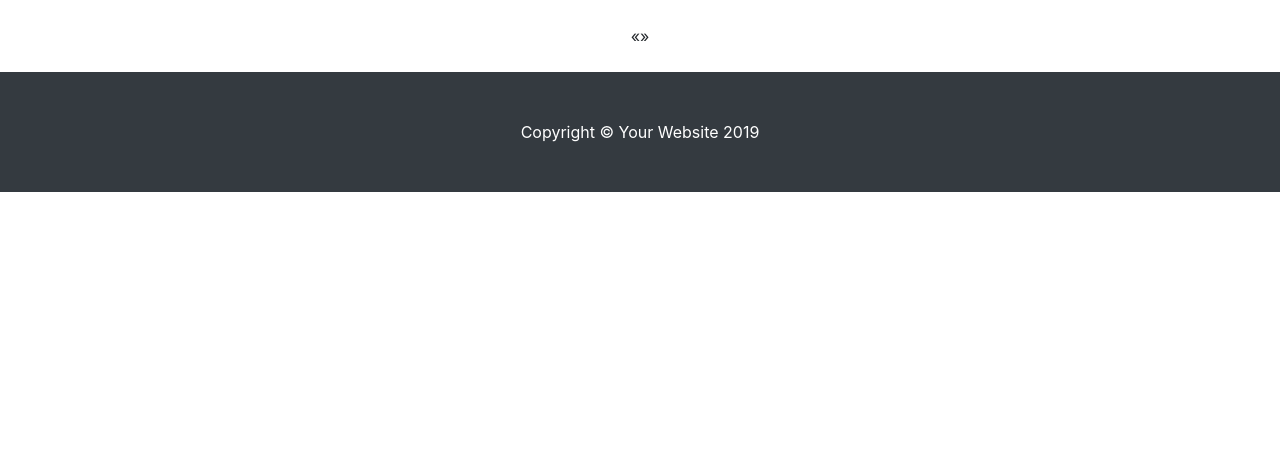
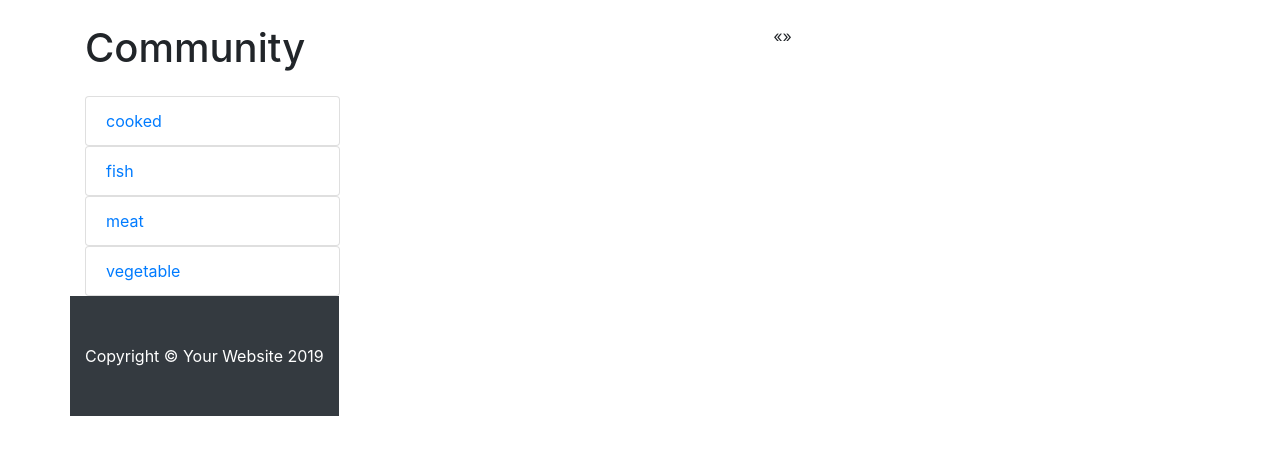
Before and after one commit to skkuse/2019spring_41class_team4, a Django app: template untitled/templates/foodlist.html in a window 1280 px wide. Shown: the part 56-511 px from the top of the page. Run offline with Django 3.2, Linux system fonts and the light colour scheme; the template is opened without the code that fills it, so the values that code supplies are empty; some libraries are stand-ins or nearby versions.

Commit message:
카테고리 추가
카테고리 추가

```diff
--- a/untitled/templates/foodlist.html
+++ b/untitled/templates/foodlist.html
@@ -54,6 +54,27 @@
   <div class="container">
 
     <!-- Jumbotron Header -->
+   <div class="row">
+<div class="col-lg-3">
+
+        <h1 class="my-4">Community</h1>
+
+        <div class="list-group">
+          <a href="{% url 'cooked' %}" class="list-group-item">cooked</a>
+        </div>
+    <div class="list-group">
+          <a href="{% url 'fish' %}" class="list-group-item">fish</a>
+        </div>
+    <div class="list-group">
+          <a href="{% url 'meat' %}" class="list-group-item">meat</a>
+        </div>
+    <div class="list-group">
+          <a href="{% url 'vegetable' %}" class="list-group-item">vegetable</a>
+        </div>
+
+      </div>
+      <!-- Blog Entries Column -->
+      <div class="col-lg-9">
 
   <h1 class="my-4">
         </h1>
```
